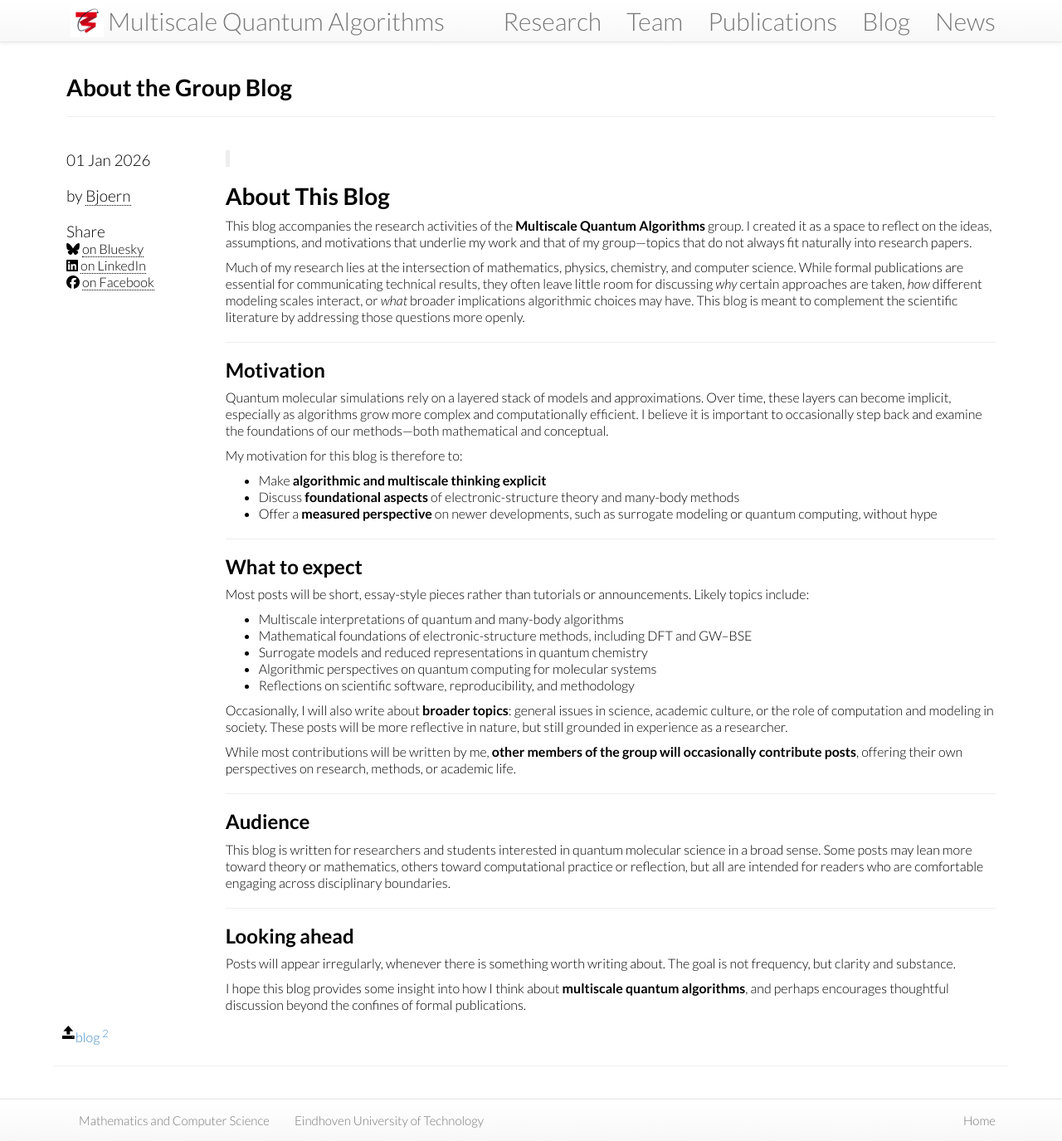
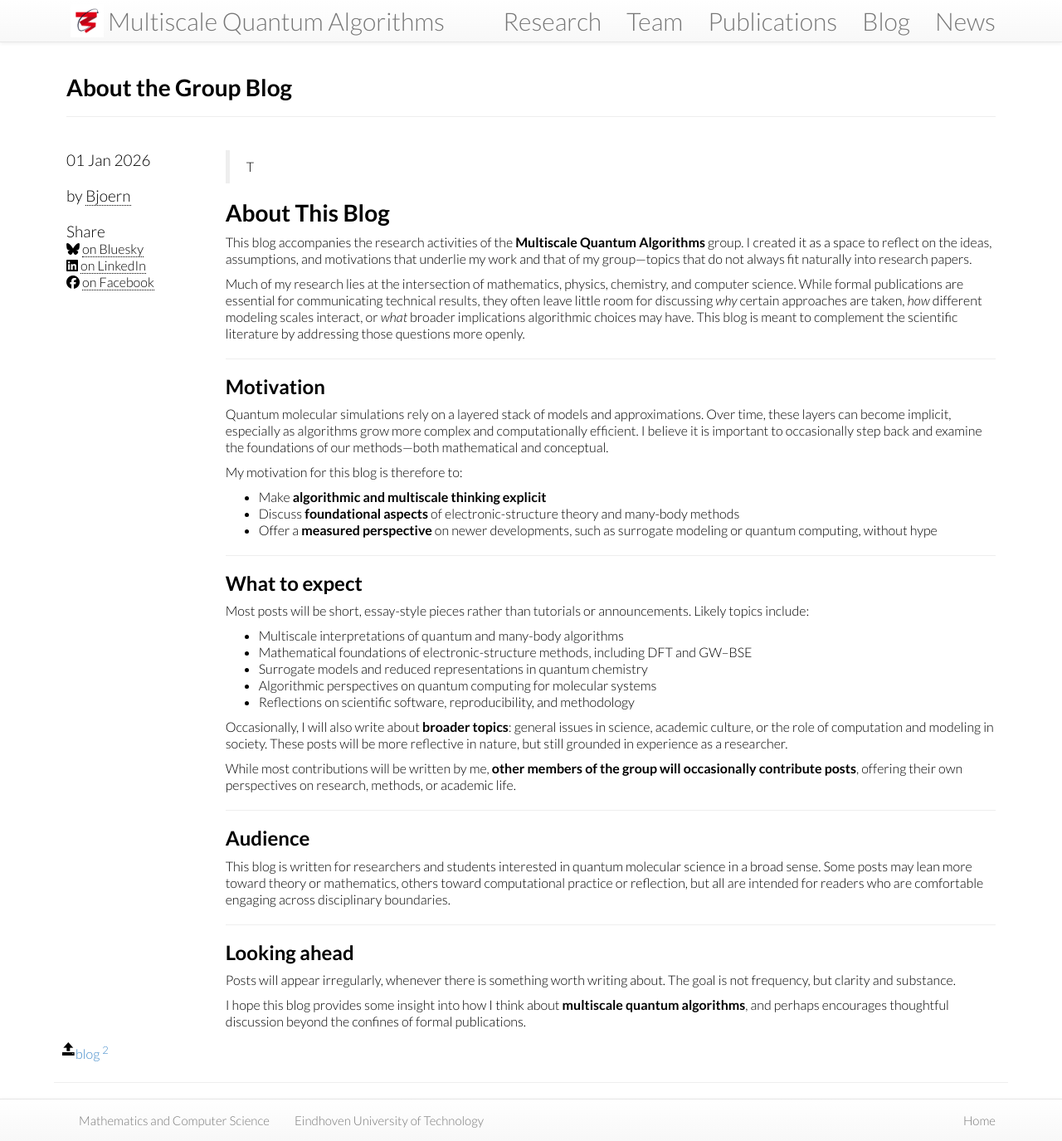
Before and after one commit to BaumeierGroup/multiscale-quantum-algorithms.github.io, a Jekyll site: the page built from blog/_posts/2026-01-01-blog.md, in a window 1280 px wide and 1375 px high. Shown: the whole window at 83% size. Built offline with Jekyll 4.4.1, drawn with Linux system fonts in a browser that asks for light colours; nearby versions of some CDN libraries.

Commit message:
post style

```diff
--- a/_includes/themes/lab/post.html
+++ b/_includes/themes/lab/post.html
@@ -35,7 +35,7 @@
     <div class="glyphbox note"> <!-- DAD: what is this-->
       <div class="content">
         <blockquote>
-         {{ description }}
+         {{ page.description }}
         </blockquote>
         {{ content }}
       </div>
```
